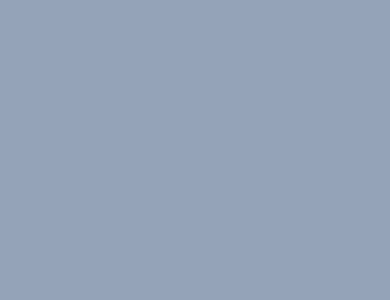
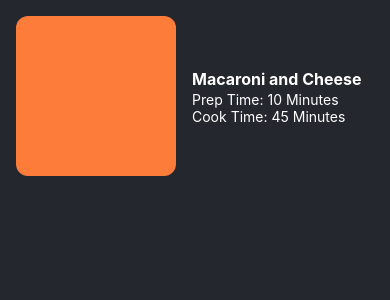
Before and after one commit to Divici/family-flavors, a React Native app: screen /MyRecipes in a window 390 px wide. Shown: the top 300 px of the page. Built offline with nearby package versions, Linux system fonts and the light colour scheme.

Commit message:
RecipeCard - adding structure

```diff
--- /dev/null
+++ b/components/RecipeCard.js
@@ -0,0 +1,36 @@
+import { View, Text, TouchableOpacity } from "react-native"
+import { useNavigation } from '@react-navigation/native';
+import Feather from 'react-native-vector-icons/Feather';
+
+const RecipeCard = ({style}) => {
+  return (
+    <View className="flex flex-row items-center h-40 mt-4 mb-10">
+
+            {/* Left Side */}
+            <View className=" ">
+                <View className="h-40 w-40 mx-4 rounded-xl bg-orange">
+
+                </View>
+            </View>
+
+            {/* Right Side */}
+            <View className="" >
+                <Text className="text-white text-base font-bold">
+                    Macaroni and Cheese
+                </Text>
+                <Text className="text-white">
+                    Prep Time:
+                    <Text className="text-white"> 10 Minutes</Text>
+                </Text>
+                <Text className="text-white">
+                    Cook Time:
+                    <Text className="text-white"> 45 Minutes</Text>
+                </Text>
+
+            </View>
+
+        </View>
+  )
+}
+
+export default RecipeCard
--- a/screens/MyRecipes.js
+++ b/screens/MyRecipes.js
@@ -1,10 +1,11 @@
 import { SafeAreaView } from "react-native-safe-area-context"
+import RecipeCard from "../components/RecipeCard"
 
 const MyRecipes = ({navigation}) => {
 
     return (
-        <SafeAreaView className="flex-1 bg-slate-400">
-
+        <SafeAreaView className="flex-1 bg-dark-bg">
+            <RecipeCard/>
         </SafeAreaView>
     )
 }
--- a/tailwind.config.js
+++ b/tailwind.config.js
@@ -7,6 +7,8 @@ module.exports = {
         'black': '#0C0C0C',
         'grey': '#AAAAAA',
         'white': '#FFFFFF',
+        'dark-bg': "#24272e",
+        'orange': "#fe7c3a"
       },
     },
   },
```
